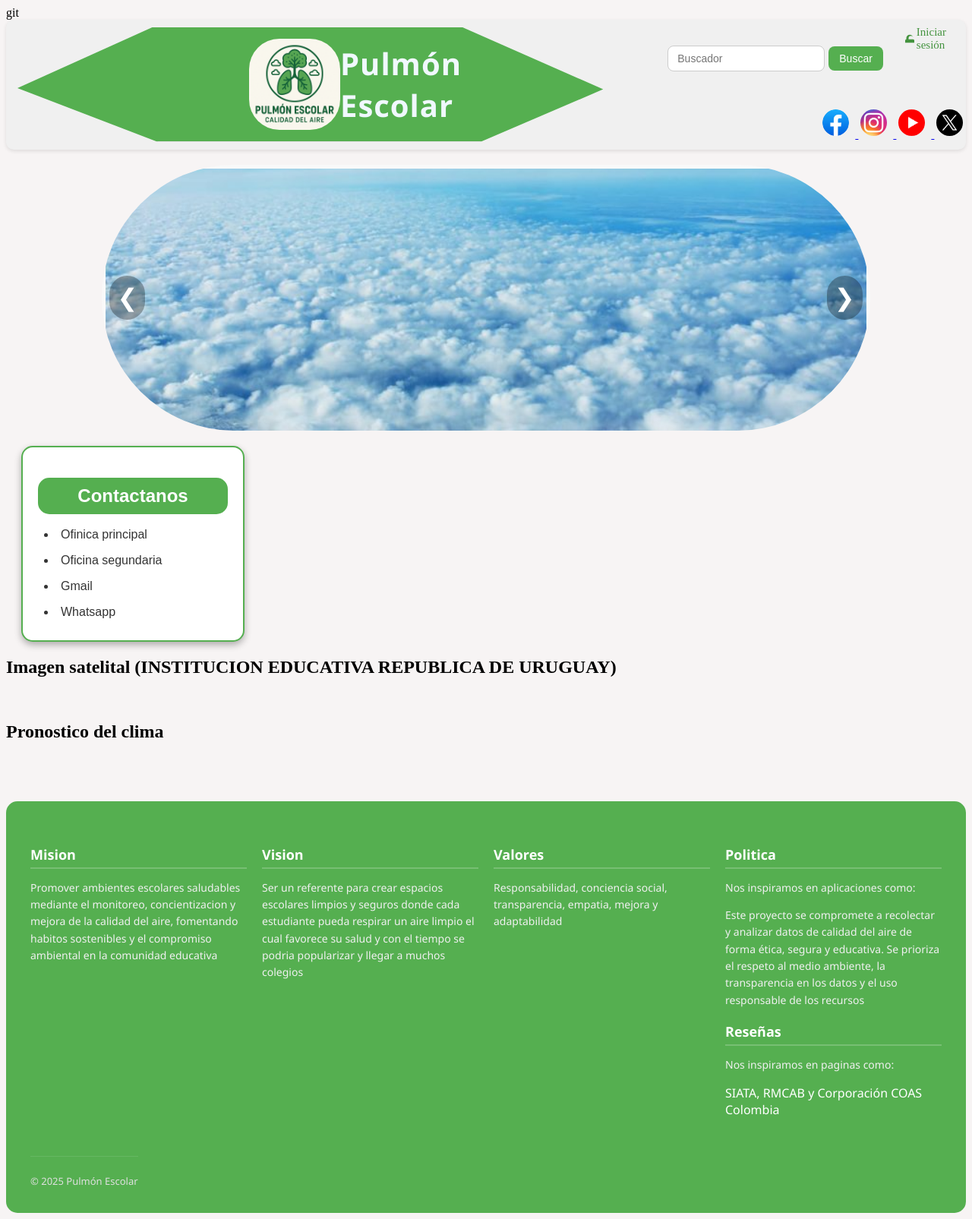
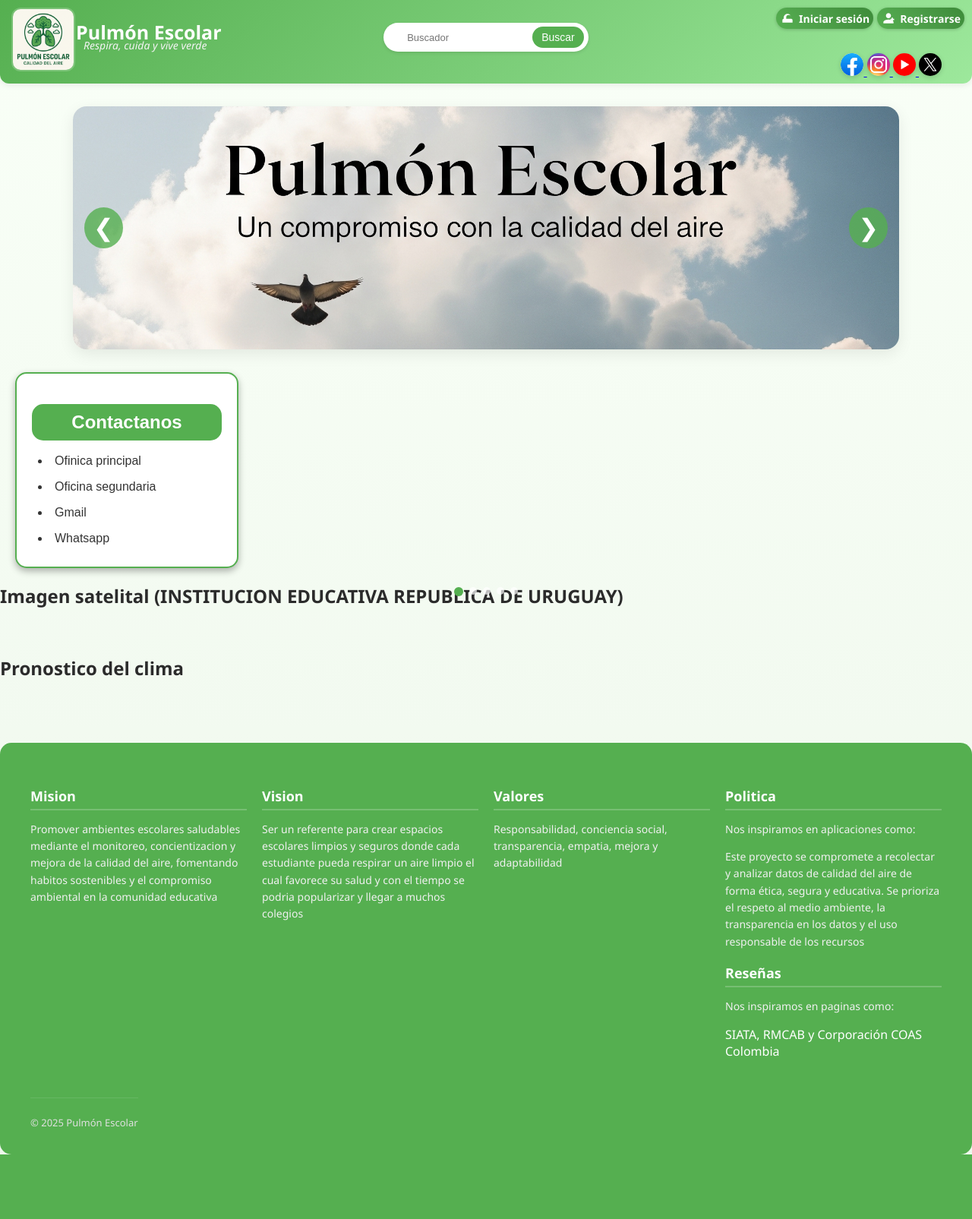
Before and after one commit to JoseAngelBL/Pulmon-escolar, a PHP site: page / in a window 1280 px wide. Shown: the whole page at 76% size. After the commit the page ends 1520 px from the top, so only its background shows below. Run offline with PHP 8.4, Linux system fonts and the light colour scheme; grey boxes are pictures that could not be loaded.

Commit message:
re ajuestes del navbar y carrusel ya funcional botones de login y register

```diff
--- a/index.html
+++ b/index.html
@@ -1,7 +1,7 @@
 <!DOCTYPE html>
 <html lang="es">
 
-<head>git
+<head>
     <meta charset="UTF-8">
     <meta name="viewport" content="width=device-width, initial-scale=1.0">
     <title>Pulmón Escolar</title>
@@ -14,31 +14,41 @@
         <header>
             <img src="imagenes/ChatGPT Image 5 jun 2025, 15_21_52.png" alt="" class="logo">
             <h1>Pulmón Escolar</h1>
+            <p class="lema">Respira, cuida y vive verde</p>
         </header>
         <form action="#" class="barra-busqueda">
             <input type="text" placeholder="Buscador">
             <button type="submit">Buscar</button>
         </form>
-        <a href="login.html" class="btn-login" aria-label="Iniciar sesión">
-            <svg xmlns="http://www.w3.org/2000/svg" width="18" height="18" fill="currentColor" viewBox="0 0 24 24">
-            <path d="M12 17a2 2 0 1 0 0-4 2 2 0 0 0 0 4Zm6-4v-2a6 6 0 1 0-12 0v2a2 2 0 0 0-2 2v4h16v-4a2 2 0 0 0-2-2Zm-8-2a4 4 0 1 1 8 0v2H10v-2Z"/>
-            </svg>
-            <span>Iniciar sesión</span>
-        </a>
+        <div class="botones-login">
+            <a href="paginas/login.html" class="btn-login" aria-label="Iniciar sesión">
+                <svg xmlns="http://www.w3.org/2000/svg" width="18" height="18" fill="currentColor" viewBox="0 0 24 24">
+                    <path d="M12 17a2 2 0 1 0 0-4 2 2 0 0 0 0 4Zm6-4v-2a6 6 0 1 0-12 0v2a2 2 0 0 0-2 2v4h16v-4a2 2 0 0 0-2-2Zm-8-2a4 4 0 1 1 8 0v2H10v-2Z"/>
+                </svg>
+                <span>Iniciar sesión</span>
+            </a>
+            <a href="paginas/nosotros.html" class="btn-register" aria-label="Registrarse">
+                <svg xmlns="http://www.w3.org/2000/svg" width="18" height="18" viewBox="0 0 24 24" fill="currentColor">
+                    <path d="M12 12c2.21 0 4-1.79 4-4s-1.79-4-4-4-4 1.79-4 4 1.79 4 4 4zm0 2c-2.67 0-8 1.34-8 4v2h16v-2c0-2.66-5.33-4-8-4z"/>
+                    <path d="M19 11h-2v2h-2v2h2v2h2v-2h2v-2h-2z"/>
+                </svg>
+                Registrarse
+            </a>
+        </div>
         <!--Navbar de navegacion-->
         <div class="redes-sociales">
             <nav>
                 <!--Enlaces de las redes sociales-->
-                <a href="https://www.facebook.com/profile.php?id=61576889410994" class="nav-enlace">
+                <a target="_blank" href="https://www.facebook.com/profile.php?id=61576889410994" class="nav-enlace">
                     <img src="imagenes/Facebook.jpg" alt="" class="icono-nav">
                 </a>
-                <a href="https://www.instagram.com/pulmon_escolarieru/" class="nav-enlace">
+                <a target="_blank" href="https://www.instagram.com/pulmon_escolarieru/" class="nav-enlace">
                     <img src="imagenes/Instagram.jpg" alt="" class="icono-nav">
                 </a>
-                <a href="https://www.facebook.com/profile.php?id=61576889410994" class="nav-enlace">
+                <a target="_blank" href="https://www.facebook.com/profile.php?id=61576889410994" class="nav-enlace">
                     <img src="imagenes/Youtube.png" alt="" class="icono-nav">
                 </a>
-                <a href="https://x.com/EscolarPul98913" class="nav-enlace">
+                <a target="_blank" href="https://x.com/EscolarPul98913" class="nav-enlace">
                     <img src="imagenes/x(Twitter).png" alt="" class="icono-nav">
                 </a>
             </nav>
@@ -48,12 +58,19 @@
         <button class="boton-izquierda">&#10094</button>
         <button class="boton-derecha">&#10095</button>
         <div class="c-imagenes" id="c-imagenes">
-            <img src="imagenes/aire-min-e1519062954101-800x400.jpg" alt="img1">
-            <img src="imagenes/ChatGPT Image 22 jul 2025, 04_07_01 p.m..png" alt="img2">
-            <img src="imagenes/darling-7655568_1280.jpg" alt="img3">
-            <img src="imagenes/mountain-6815304_1280.jpg" alt="img4">
-            <img src="imagenes/sky-5534319_1280.jpg" alt="img5">
+            <img src="imagenes/Cielo carrusel.png" alt="img1">
+            <img src="imagenes/Animales carrusel.png" alt="img2">
+            <img src="imagenes/Bosque carrusel.png" alt="img3">
+            <img src="imagenes/Otoño carrusel.png" alt="img4">
+            <img src="imagenes/Oceano carrusel.png" alt="img5">
         </div>
+    </div>
+    <div class="indicadores">
+        <span class="punto activo"></span>
+        <span class="punto"></span>
+        <span class="punto"></span>
+        <span class="punto"></span>
+        <span class="punto"></span>
     </div>
     <!--Seccion-->
     <section>
@@ -101,50 +118,7 @@
                 </div>
             </div>
     </footer>
-    <script>
-        const contenedor = document.querySelector('.c-imagenes');
-        const btnIzquierda = document.querySelector('.boton-izquierda');
-        const btnDerecha = document.querySelector('.boton-derecha');
-
-        const imagenes = contenedor.querySelectorAll('img');
-        const imagenAncho = imagenes[0].clientWidth + 10; //
-        let index = 0;
-        let autoScroll;
-
-        function moverCarrusel(direccion) {
-            index += direccion;
-
-            // Evitar desbordamiento
-            if (index < 0) index = 0;
-            if (index >= imagenes.length) index = imagenes.length - 1;
-
-            contenedor.scrollTo({
-                left: index * imagenAncho,
-                behavior: 'smooth',
-            });
-        }
-
-        btnIzquierda.addEventListener('click', () => moverCarrusel(-1));
-        btnDerecha.addEventListener('click', () => moverCarrusel(1));
-
-        function iniciarAutoScroll() {
-            autoScroll = setInterval(() => {
-                index = (index + 1) % imagenes.length;
-                contenedor.scrollTo({
-                    left: index * imagenAncho,
-                    behavior: 'smooth',
-                });
-            }, 3000); // cada 4 segundos
-        }
-
-        function detenerAutoScroll() {
-            clearInterval(autoScrol)
-
-            btnIzquierda.addEventListener('click', detenerAutoScroll);
-            btnDerecha.addEventListener('click', detenerAutoScroll);
-
-            window.addEventListener('load', iniciarAutoScroll);
-    </script>
+    <script src="carrusel.js"></script>
 </body>
 
 </html>
--- a/styles.css
+++ b/styles.css
@@ -1,164 +1,216 @@
+:root {
+    --verde: #55af50;
+    --verde-oscuro: #3e8e3b;
+    --verde-claro: #9de89c;
+    --blanco: #ffffff;
+    --gris: #f1f1f1;
+    --texto: #2b2b2b;
+}
 body {
-    background-color: #f7f4f4;
+    margin: 0;
+    background: linear-gradient(180deg, #f9fff7 0%, #eef7ec 100%);
+    font-family: 'Segoe UI', Tahoma, Geneva, Verdana, sans-serif;
+    color: var(--texto);
 }
-
+/* =================== Navbar de navegacion =================== */
 .redes-sociales {
+    display: flex;
+    justify-content: center;
     position: absolute;
-    display: flex;
-    margin-left: 83%;
-    margin-top: 110px;
+    top: 70px;
+    right: 40px;
 }
 
 .icono-nav {
-    width: 35px;
-    height: 35px;
+    width: 30px;
+    height: 30px;
     border-radius: 50%;
     object-fit: cover;
-    padding: 3px;
-    margin-right: 5px;
-    box-shadow: rgba(0, 0, 0, 0.2);
+    box-shadow: 0 2px 6px rgba(0, 0, 0, 0.15);
     transition: transform 0.3s ease;
 }
 
 .icono-nav:hover {
-    transform: scale(1.2);
+    transform: scale(1.12);
+    box-shadow: 0 4px 10px rgba(0,0,0,.15);
 }
 
 .encabezado {
     display: flex;
-    background-color: rgb(240, 240, 240);
-    padding: 5px 10px;
-    box-shadow: 0 2px 5px rgba(0, 0, 0, 0.1);
-    border-radius: 10px;
+    justify-content: space-between;
+    align-items: center;
+    padding: 8px 20px;
+    background: linear-gradient(135deg, var(--verde) 0%, var(--verde-claro) 100%);
+    border-radius: 0 0 12px 12px;
+    box-shadow: 0 2px 8px rgba(0, 0, 0, 0.08);
+    height: 70px;
+    padding: 20px;
 }
 
 header {
-    background-color: #55af50;
-    width: 950px;
-    height: 150px;
-    clip-path: polygon(0 53%, 24% 100%, 79% 100%, 100% 54%, 76% 0, 23% 0);
     display: flex;
-    justify-content: space-between;
     align-items: center;
-    overflow: hidden;
-    padding-right: 5px;
-    padding-left: 5px;
-    margin: 5px;
-    border-radius: 10px;
-    border-bottom: 1px solid #e0e0e0;
-    box-shadow: 0 2px 8px rgba(0, 0, 0, 0.03);
+    gap: 12px;
+    flex-direction: column;
 }
 
 .logo {
-    width: 140px;
-    height: 120px;
-    object-fit: contain;
-    margin-left: 300px;
-    margin-bottom: 10px;
-    margin-top: 10px;
-    border-radius: 40px;
+    width: 80px;
+    height: 80px;
+    border-radius: 12px;
+    object-fit: cover;
+    border: 2px solid rgba(255, 255, 255, 0.2);
+    position: absolute;
+    left: 15px;
+    top: 10px;
 }
 
 header h1 {
-    color: aliceblue;
-    font-family: 'Segoe UI', Tahoma, Geneva, Verdana, sans-serif;
-    font-size: 40px;
+    font-size: 25px;
+    color: var(--blanco);
     font-weight: bold;
-    padding-right: 1500px;
-    font-weight: 600;
-    letter-spacing: 1px
+    top: 8px;
+    left: 100px;
+    position: absolute;
 }
 
-.contenedor-header {
-    position: relative;
-    width: 100%;
-    height: 80px;
+.lema {
+    font-size: 14px;
+    color: #f4f4f4;
+    margin: 0;
+    font-style: italic;
+    top: 50px;
+    left: 110px;
+    position: absolute;
 }
 
 .barra-busqueda {
     display: flex;
-    justify-content: flex-end;
     align-items: center;
-    gap: 5px;
-    margin: 10px;
-    margin-bottom: 80px;
-    margin-left: 80px;
+    background-color: white;
+    border-radius: 20px;
+    padding: 5px 5px;
+    box-shadow: 0 2px 4px rgba(0,0,0,0.1);
+    width: 260px;
+    justify-content: center;
+    position: absolute;
+    left: 50%;
+    top: 30px;
+    transform: translateX(-50%);
+}
+.barra-busqueda :hover{
+    box-shadow: rgba(0, 0, 0, 0.2);
 }
 
 .barra-busqueda button {
-    padding: 8px 14px;
-    background-color: #55af50;
-    color: white;
+    padding: 6px 12px;
+    background-color: var(--verde);
+    color: var(--blanco);
     border: none;
-    border-radius: 8px;
+    border-radius: 20px;
+    cursor: pointer;
     font-size: 14px;
-    cursor: pointer;
+    transition: background 0.3s ease;
 }
 
 .barra-busqueda button:hover {
-    background-color: #44933f;
+    background: var(--verde-oscuro);
+    box-shadow: 0 2px 6px rgba(0, 0,0, 0.2);
 }
 
 .barra-busqueda input {
-    border: 1px solid black;
-    border-radius: 5px;
-    padding: 8px 12px;
-    border: 1px solid #ccc;
-    border-radius: 8px;
-    font-size: 14px;
+    border: none;
     outline: none;
+    background: transparent;
+    padding: 6px 25px;
+    width: 140px;
+    font-size: 13px;
 }
 
 .barra-busqueda input:focus {
-    border-color: #55af50;
+    border-color: black;
+}
+
+.botones-login {
+    display: flex;
+    align-items: center;
+    gap: 5px;
+    top: 10px;
+    right: 10px;
+    position: absolute;
+}
+
+.btn-register{
+    display: inline-flex;
+    align-items: center;
+    text-decoration: none;
+    background: linear-gradient(45deg, #55af50, #4c9d48, #3d8b39);
+    color: white;
+    padding: 4px 5px;
+    border-radius: 20px;
+    font-size: 14px;
+    font-weight: 600;
+    transition: transform 0.2s ease, box-shadow 0.2s ease;
+    box-shadow: 0 1px 4px rgba(0, 0, 0, 0.2);
+}
+.btn-register:hover {
+    transform: scale(1.05);
+    box-shadow: 0 6px 12px rgba(0, 0, 0, 0.3);
+    background: linear-gradient(45deg, #4c9d48, #55af50, #3d8b39);
+}
+
+.btn-register svg {
+    width: 20px;
+    height: 20px;
+    fill: white;
+    margin-right: 5px;
 }
 
 .btn-login {
     display: inline-flex;
     align-items: center;
-    background-color: transparent;
-    color: #44933f;
     text-decoration: none;
-    padding: 10px 16px;
-    width: 60px;
-    height: 20px;
-    border-radius: 8px;
-    font-weight: 600px;
-    font-size: 15px;
-    transition: background-color 0.3s ease;
+    background: linear-gradient(45deg, #55af50, #4c9d48, #3d8b39);
+    color: white;
+    padding: 4px 5px;
+    border-radius: 20px;
+    font-size: 14px;
+    font-weight: 600;
+    transition: transform 0.2s ease, box-shadow 0.2s ease;
+    box-shadow: 0 1px 4px rgba(0, 0, 0, 0.2);
 }
 
 .btn-login:hover {
-    background-color: #ccc;
+    transform: scale(1.05);
+    box-shadow: 0 6px 12px rgba(0, 0, 0, 0.3);
+    background: linear-gradient(45deg, #4c9d48, #55af50, #3d8b39);
 }
 
 .btn-login svg {
-    flex-shrink: 0;
+    width: 20px;
+    height: 20px;
+    fill: white;
+    margin-right: 5px;
 }
-
+/* =================== Carrusel de fotos =================== */
 .carrusel {
-    width: 80%;
-    height: 350px;
+    width: 85%;
+    max-width: 1200px;
+    height: 320px;
+    margin: 30px auto;
+    position: relative;
     overflow: hidden;
-    position: relative;
-    border-radius: 30px;
-    box-shadow: 0 8 10px rgba(0, 0, 0, 0.4);
-    margin: 20px auto;
-    background-color: #f9f9f9;
-    border-bottom-left-radius: 200px;
-    border-bottom-right-radius: 200px;
-    border-top-left-radius: 200px;
-    border-top-right-radius: 200px;
+    border-radius: 18px;
+    background: linear-gradient(145deg, #f9fff7, #eef7ec);
+    box-shadow: 0 6px 20px rgba(0, 0, 0, 0.08);
 }
 
 .c-imagenes {
     display: flex;
-    gap: 10px;
-    overflow-x: auto;
+    height: 100%;
+    width: 100%;
+    transition: transform 0.5s ease;
     scroll-behavior: smooth;
-    height: 100%;
-    padding: 5px;
-    scrollbar-width: none;
 }
 
 .c-imagenes::-webkit-scrollbar {
@@ -166,17 +218,17 @@ header h1 {
 }
 
 .c-imagenes img {
-    border-radius: 50px;
+    width: 100%;
+    height: 100%;
+    object-fit: cover; /* Hace que la imagen llene el espacio sin deformarse */
+    border-radius: 10px;
     flex-shrink: 0;
-    width: 100%;
-    max-width: 1300px;
-    height: 100%;
-    object-fit: cover;
-    transition: transform 0.3s ease;
+    transition: transform 0.3s ease, box-shadow 0.3s ease;
 }
 
 .c-imagenes img:hover {
-    transform: scale(1.03);
+    transform: scale(1.05);
+    box-shadow: 0 8px 20px rgba(0, 0, 0, 0.2);
 }
 
 .boton-derecha,
@@ -184,29 +236,54 @@ header h1 {
     position: absolute;
     top: 50%;
     transform: translateY(-50%);
-    background-color: rgba(0, 0, 0, 0.3);
+    background-color: rgba(85, 175, 80, 0.8);
     border: none;
     color: white;
     font-size: 2rem;
-    padding: 10px 10px;
-    border-radius: 200px;
+    padding: 8px 12px;
+    border-radius: 50%;
     cursor: pointer;
     z-index: 10;
+    transition: background-color 0.3s ease, transform 0.2s ease;
 }
 
 .boton-izquierda {
-    left: 10px;
+    left: 15px;
 }
 
 .boton-derecha {
-    right: 10px;
+    right: 15px;
 }
 
 .boton-izquierda:hover,
 .boton-derecha:hover {
-    background-color: rgba(0, 0, 0, 0.7);
+    background-color: rgba(68, 147, 63, 0.9);
+    transform: translateY(-50%) scale(1.1);
+}
+.indicadores {
+    position: absolute;
+    bottom: 15px;
+    left: 50%;
+    transform: translateX(-50%);
+    display: flex;
+    gap: 8px;
 }
 
+.punto {
+    width: 10px;
+    height: 10px;
+    background: rgba(255, 255, 255, 0.7);
+    border-radius: 50%;
+    cursor: pointer;
+    transition: background 0.3s ease;
+}
+
+.punto.activo {
+    background: #55af50;
+    width: 12px;
+    height: 12px;
+}
+/* =================== Section =================== */
 section {
     background-color: #ffff;
     width: 250px;
@@ -313,3 +390,16 @@ section li :last-child {
     min-width: 250px;
     text-align: left;
 }
+
+/* =================== RESPONSIVE =================== */
+@media (max-width: 600px) {
+    .carrusel {
+        height: 200px;
+    }
+
+    .boton-izquierda,
+    .boton-derecha {
+        font-size: 1.5rem;
+        padding: 6px 10px;
+    }
+}
```
Also changed, not shown: carrusel.js (added, +36 -0 lines), imagenes/Cielo carrusel.png (added), imagenes/Pulmon escolar niño.png (added), 4 other files.
